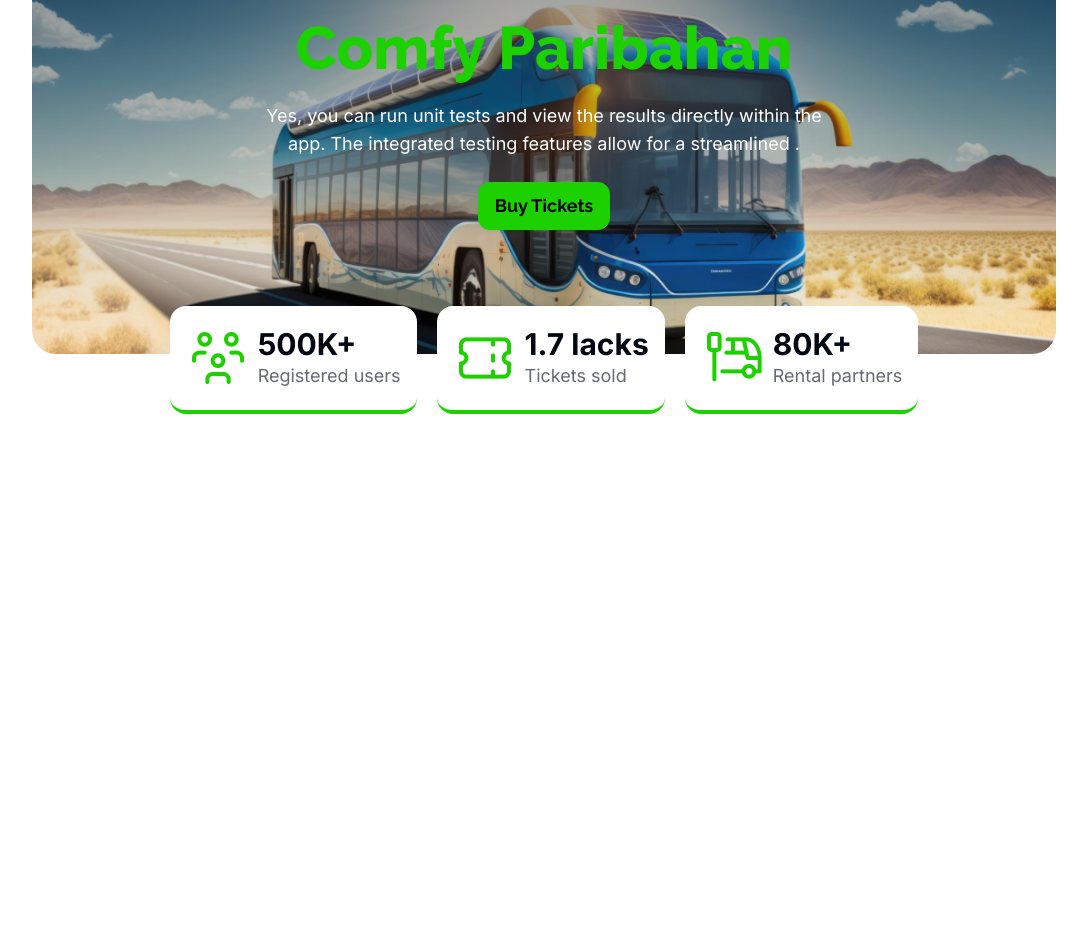
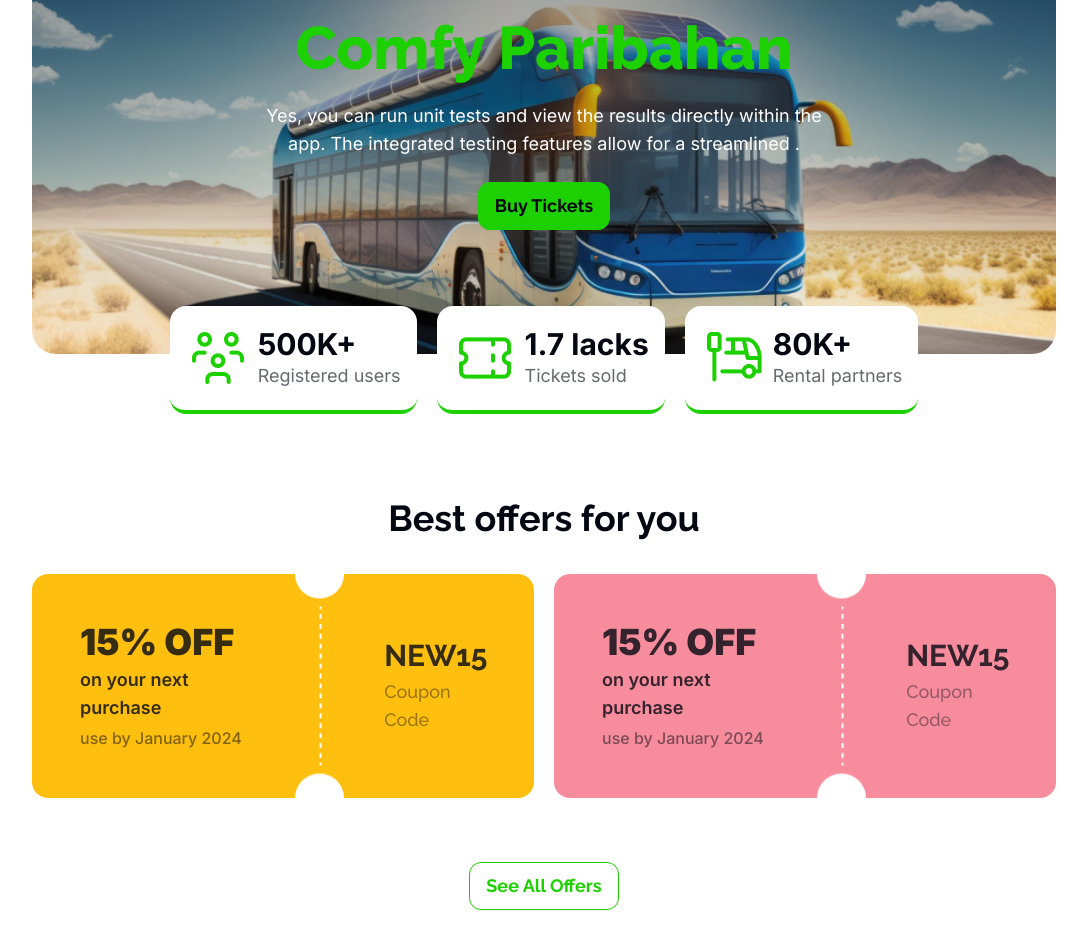
Before and after one commit to 44fahadhasan/a5-online-ticket, a plain HTML site: page index.html in a window 1280 px wide. Shown: the part 254-1196 px from the top of the page, without its empty margins (96-1183 px from the left). Before the commit the page ends 800 px from the top, so only its background shows below. Drawn offline with nearby package versions, Linux system fonts and the light colour scheme.

Commit message:
added cuppon offers section

```diff
--- a/index.html
+++ b/index.html
@@ -161,6 +161,63 @@
           </div>
         </div>
       </section>
+
+      <!-- offers section -->
+      <section class="inter mt-16 lg:mt-36">
+        <h2
+          class="raleway text-center font-bold text-3xl lg:text-4xl text-[#030712]"
+        >
+          Best offers for you
+        </h2>
+        <!-- cuppon cards container -->
+        <div
+          class="flex flex-col gap-9 sm:flex-row lg:gap-5 text-[#030712CC] mt-9"
+        >
+          <!-- single cuppon card container -->
+          <div class="flex items-center bg-[#FFBF0F] rounded-2xl">
+            <!-- cuppon left side -->
+            <div
+              class="space-y-1 bg-[url('./assets/images/cupon-devider.png')] bg-[length:auto_100%] bg-no-repeat bg-right-top p-4 pr-6 lg:p-12 lg:pr-20"
+            >
+              <h1 class="text-3xl lg:text-4xl font-black">15% OFF</h1>
+              <h4 class="text-lg font-semibold">on your next purchase</h4>
+              <p class="text-[#03071280] text-base font-medium">
+                use by January 2024
+              </p>
+            </div>
+            <!-- cuppon right side -->
+            <div class="raleway space-y-1 pr-4 lg:p-10">
+              <h1 class="text-3xl font-bold">NEW15</h1>
+              <h4 class="text-[#03071266] text-lg font-medium">Coupon Code</h4>
+            </div>
+          </div>
+          <!-- single cuppon card container -->
+          <div class="flex items-center bg-[#F78C9C] rounded-2xl">
+            <!-- cuppon left side -->
+            <div
+              class="space-y-1 bg-[url('./assets/images/cupon-devider.png')] bg-[length:auto_100%] bg-no-repeat bg-right-top p-4 pr-6 lg:p-12 lg:pr-20"
+            >
+              <h1 class="text-3xl lg:text-4xl font-black">15% OFF</h1>
+              <h4 class="text-lg font-semibold">on your next purchase</h4>
+              <p class="text-[#03071280] text-base font-medium">
+                use by January 2024
+              </p>
+            </div>
+            <!-- cuppon right side -->
+            <div class="raleway space-y-1 pr-4 lg:p-10">
+              <h1 class="text-3xl font-bold">NEW15</h1>
+              <h4 class="text-[#03071266] text-lg font-medium">Coupon Code</h4>
+            </div>
+          </div>
+        </div>
+        <!-- others cuppon -->
+        <div class="flex justify-center mt-16">
+          <a
+            class="btn raleway mx-auto font-bold text-lg bg-white text-[#1DD100] border border-[#1DD100] rounded-xl hover:bg-white hover:border-[#1DD100]"
+            >See All Offers</a
+          >
+        </div>
+      </section>
     </main>
     <footer class="w-4/5 mx-auto"></footer>
 
```
